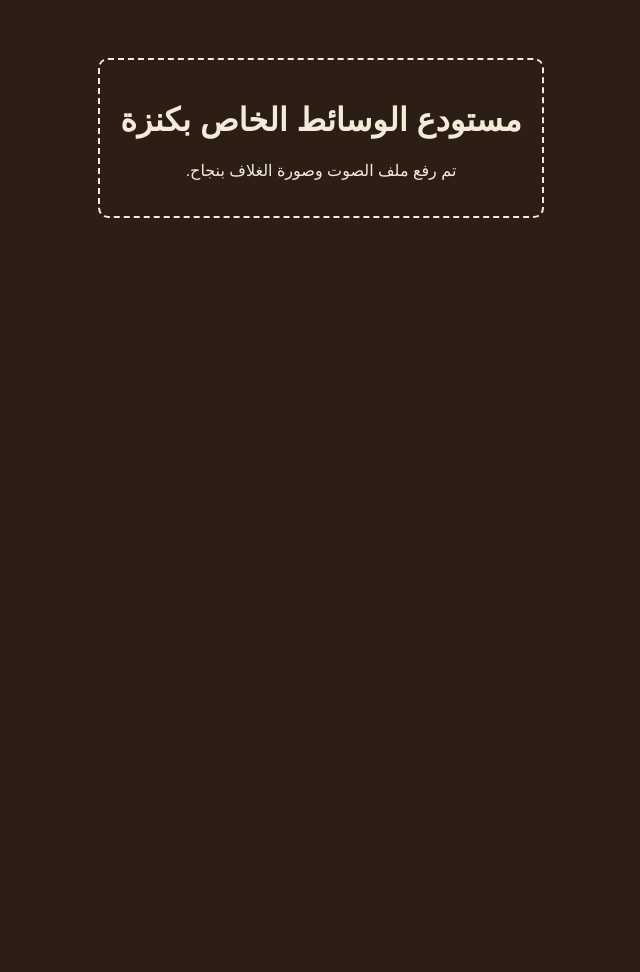
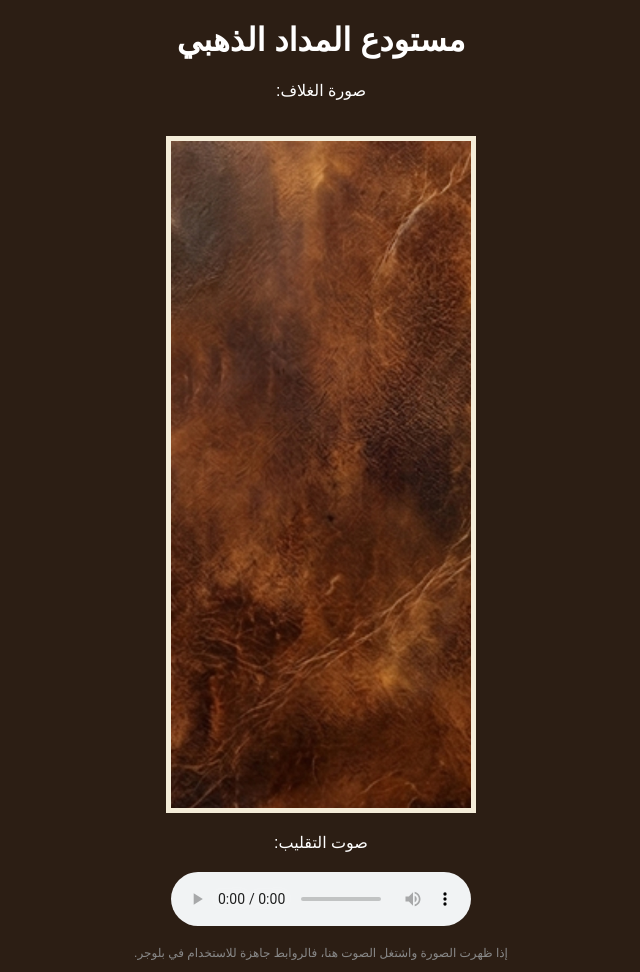
Before and after one commit to kenzahadjazi/book, a plain HTML site: page index.html in a window 1280 px wide. Shown: the whole page, without its empty margins (319-959 px from the left). Before the commit the page ends 800 px from the top, so only its background shows below. Drawn offline with Linux system fonts and the light colour scheme.

Commit message:
Update index.html

```diff
--- a/index.html
+++ b/index.html
@@ -2,16 +2,24 @@
 <html lang="ar" dir="rtl">
 <head>
     <meta charset="UTF-8">
-    <title>مستودع ملفات المداد الذهبي</title>
+    <title>معاينة الملفات</title>
     <style>
-        body { background-color: #2c1e14; color: #f4ecd8; text-align: center; font-family: sans-serif; padding-top: 50px; }
-        .container { border: 2px dashed #f4ecd8; padding: 20px; display: inline-block; border-radius: 10px; }
+        body { background: #2c1e14; color: white; text-align: center; font-family: sans-serif; }
+        img { max-width: 300px; border: 5px solid #f4ecd8; margin-top: 20px; }
+        audio { display: block; margin: 20px auto; }
     </style>
 </head>
 <body>
-    <div class="container">
-        <h1>مستودع الوسائط الخاص بكنزة</h1>
-        <p>تم رفع ملف الصوت وصورة الغلاف بنجاح.</p>
-        </div>
+    <h1>مستودع المداد الذهبي</h1>
+
+    <p>صورة الغلاف:</p>
+    <img src="cover.jpg" alt="الغلاف">
+
+    <p>صوت التقليب:</p>
+    <audio controls>
+        <source src="flip.mp3" type="audio/mpeg">
+    </audio>
+
+    <p style="font-size: 12px; color: #888;">إذا ظهرت الصورة واشتغل الصوت هنا، فالروابط جاهزة للاستخدام في بلوجر.</p>
 </body>
 </html>
```
